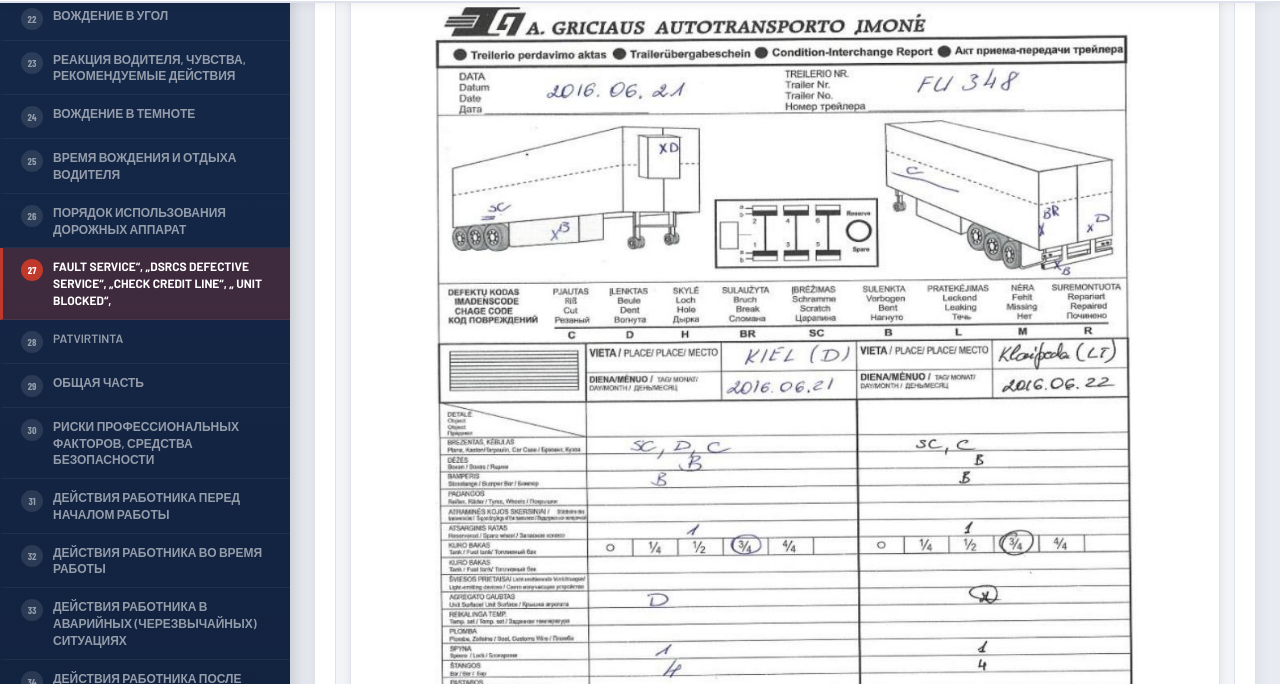
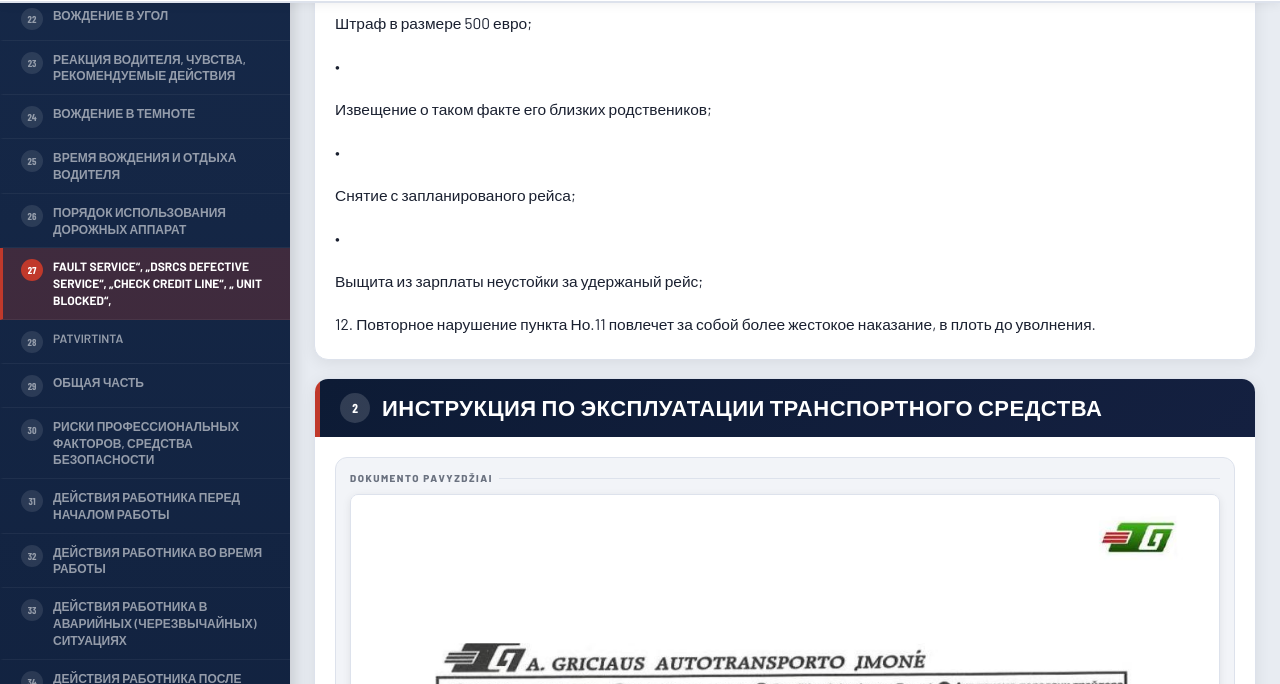
Before and after one commit to sauliusmazrimo-cmyk/Gricius-Logistics, a website: page manual.html in a window 1280 px wide. Both pictures are taken after a click on the element 145 px from the left and 1512 px from the top of the page. Shown: the part 1228-1912 px from the top of the page. Drawn offline with nearby package versions, Linux system fonts and the light colour scheme; a web font is replaced by a local one.

Commit message:
Update manual.html

```diff
--- a/manual.html
+++ b/manual.html
@@ -158,22 +158,13 @@
 function esc(s) { return String(s||'').replace(/&/g,'&amp;').replace(/</g,'&lt;').replace(/>/g,'&gt;'); }
 
 function fmt(text) {
-  // Clean up lines
-  const lines = text.split('\n').map(l => l.trim());
-  const result = [];
-  let prevEmpty = false;
-  for (const line of lines) {
-    if (!line) {
-      if (!prevEmpty) result.push('');
-      prevEmpty = true;
-    } else {
-      result.push(line);
-      prevEmpty = false;
-    }
-  }
-  // Convert to HTML with proper paragraph breaks
-  return result.map(l => l === '' ? '</p><p>' : l).join(' ')
-    .replace(/^<\/p>/, '').replace(/<p>$/, '');
+  // Split into paragraphs by double newlines
+  const paras = text.split(/\n\n+/);
+  return paras
+    .map(p => p.split('\n').map(l => l.trim()).filter(l => l).join(' '))
+    .filter(p => p)
+    .map(p => '<p>' + esc(p) + '</p>')
+    .join('');
 }
 
 function refreshBody(i) {
@@ -183,19 +174,19 @@
   const s = SECTIONS[i];
   if (!body) return;
   if (LANG === 'ru') {
-    body.innerHTML = '<p>'+esc(fmt(s.content))+'</p>';
+    body.innerHTML = fmt(s.content);
     if (btn) btn.style.display = 'none';
     if (note) note.style.display = 'none';
     return;
   }
   const ck = i+'_'+LANG;
   if (cache[ck]) {
-    body.innerHTML = '<p>'+esc(fmt(cache[ck]))+'</p>';
+    body.innerHTML = fmt(cache[ck]);
     if (btn) btn.style.display = 'none';
     if (note) { note.className='trans-note'; note.style.display='block'; note.textContent = LANG==='lt' ? '&#x2705; I&#353;versta &#x12F; lietuvi&#x173; kalb&#x105;' : '&#x2705; Translated to English'; }
     return;
   }
-  body.innerHTML = '<p>'+esc(fmt(s.content))+'</p>';
+  body.innerHTML = fmt(s.content);
   if (btn) btn.style.display = 'inline-block';
   if (note) note.style.display = 'none';
 }
@@ -214,7 +205,7 @@
     if (d.translated) { cache[i+'_'+LANG]=d.translated; refreshBody(i); }
     else throw new Error(d.error||'Klaida');
   } catch(e) {
-    body.innerHTML = '<p>'+esc(fmt(s.content))+'</p>';
+    body.innerHTML = fmt(s.content);
     btn.disabled=false; btn.textContent='&#x1F310; Versti / Translate';
     if (note) { note.className='trans-err'; note.style.display='block'; note.textContent='&#x274C; '+e.message; }
   }
@@ -233,21 +224,22 @@
     nav.id = 'nav-'+i;
     nav.innerHTML = '<div class="nav-num">'+(i+1)+'</div><div class="nav-text">'+esc(s.title)+'</div>';
     nav.onclick = () => {
-    const card = document.getElementById('card-'+i);
     const ct = document.getElementById('content');
-    if (!card || !ct) return;
+    if (!ct) return;
     window._navClicking = true;
     clearTimeout(window._navTimer);
-    // Update nav
     document.querySelectorAll('.nav-item').forEach(n => n.classList.remove('active'));
     nav.classList.add('active');
     nav.scrollIntoView({block:'nearest'});
-    // Scroll: use getBoundingClientRect for accurate position
-    const cardTop = card.getBoundingClientRect().top;
-    const ctTop = ct.getBoundingClientRect().top;
-    const target = ct.scrollTop + cardTop - ctTop - 8;
-    ct.scrollTop = target;
-    window._navTimer = setTimeout(() => { window._navClicking = false; }, 500);
+    // Find target card and scroll
+    const target = document.getElementById('card-'+i);
+    if (target) {
+      // Scroll the content div so the card is at top
+      const ctRect = ct.getBoundingClientRect();
+      const cardRect = target.getBoundingClientRect();
+      ct.scrollTop = ct.scrollTop + (cardRect.top - ctRect.top) - 8;
+    }
+    window._navTimer = setTimeout(() => { window._navClicking = false; }, 600);
   };
     navList.appendChild(nav);
 
@@ -259,7 +251,7 @@
     card.id = 'card-'+i;
     card.innerHTML =
       '<div class="card-header"><div class="card-num">'+(i+1)+'</div><div class="card-title">'+esc(s.title)+'</div><button class="translate-btn" id="tbtn-'+i+'" style="display:none" onclick="translateSection('+i+')">&#x1F310; Versti</button></div>'+
-      '<div class="card-body"><div id="note-'+i+'" style="display:none"></div>'+imgsHtml+'<div class="section-body" id="body-'+i+'"><p>'+esc(fmt(s.content))+'</p></div></div>';
+      '<div class="card-body"><div id="note-'+i+'" style="display:none"></div>'+imgsHtml+'<div class="section-body" id="body-'+i+'">'+fmt(s.content)+'</div></div>';
     wrap.appendChild(card);
   });
 
@@ -308,11 +300,11 @@
         if(nav) nav.classList.remove('hidden');
         const disp = LANG==='ru'?s.content:(cache[i+'_'+LANG]||s.content);
         const safe = q.replace(/[.*+?^${}()|\[\]\\]/g,'\\$&');
-        const highlighted = esc(fmt(disp)).replace(
-          new RegExp('('+safe+')','gi'),
+        const highlighted = fmt(disp).replace(
+          new RegExp('('+esc(q)+')','gi'),
           '<mark style="background:#fff3a3;padding:1px 3px;border-radius:3px;font-weight:700">$1</mark>'
         );
-        if(body) body.innerHTML = '<p>'+highlighted+'</p>';
+        if(body) body.innerHTML = highlighted;
         // Scroll to first result
         if(found === 0) setTimeout(()=>card.scrollIntoView({behavior:'smooth',block:'start'}),100);
         found++;
```
